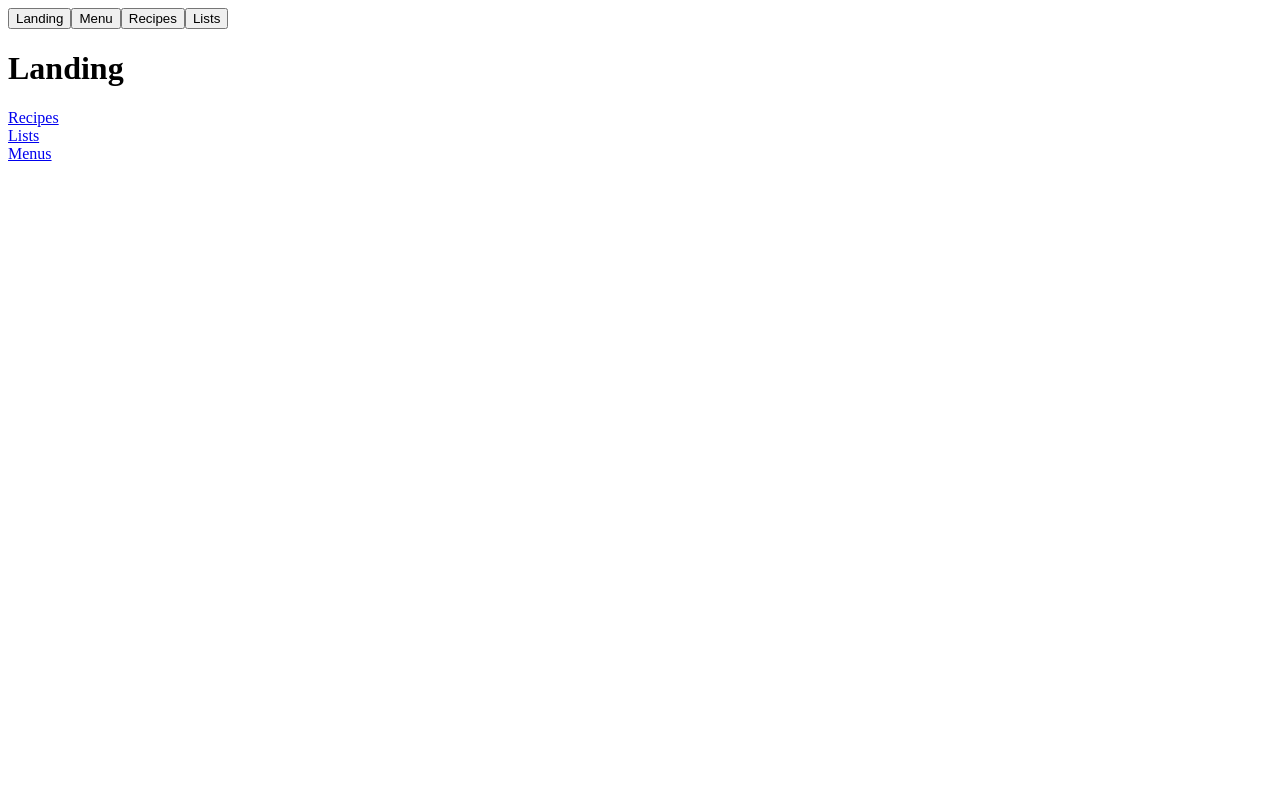
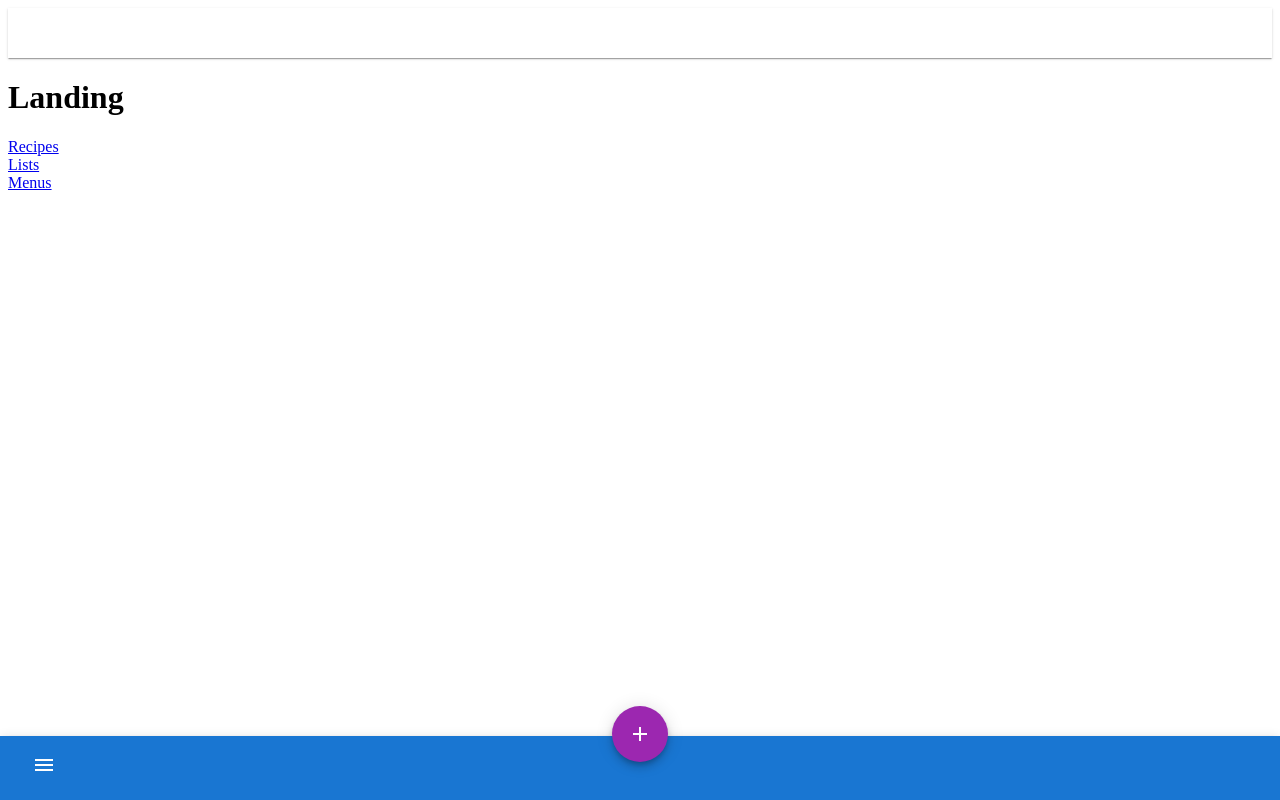
Before and after one commit to smith15973/Grocery-List-Maker, a React (Vite) app in the folder Frontend/: page /lists/1 in a window 1280 px wide. Built offline with nearby package versions, Linux system fonts and the light colour scheme.

Commit message:
new navbar

```diff
--- /dev/null
+++ b/Frontend/src/components/NavDrawer.jsx
@@ -0,0 +1,54 @@
+import * as React from 'react';
+import Box from '@mui/material/Box';
+import Drawer from '@mui/material/Drawer';
+import Button from '@mui/material/Button';
+import List from '@mui/material/List';
+import Divider from '@mui/material/Divider';
+import ListItem from '@mui/material/ListItem';
+import ListItemButton from '@mui/material/ListItemButton';
+import ListItemIcon from '@mui/material/ListItemIcon';
+import ListItemText from '@mui/material/ListItemText';
+import InboxIcon from '@mui/icons-material/MoveToInbox';
+import MailIcon from '@mui/icons-material/Mail';
+import MenuIcon from '@mui/icons-material/Menu';
+import { pageData } from './pageData';
+import { useNavigate } from 'react-router-dom';
+import ReceiptLongIcon from '@mui/icons-material/ReceiptLong';
+import MenuBookIcon from '@mui/icons-material/MenuBook';
+import CalendarMonthIcon from '@mui/icons-material/CalendarMonth';
+import HomeIcon from '@mui/icons-material/Home';
+
+export default function NavDrawer() {
+    const [open, setOpen] = React.useState(false);
+
+    const toggleDrawer = (newOpen) => () => {
+        setOpen(newOpen);
+    };
+    const navigate = useNavigate();
+
+    const DrawerList = (
+        <Box sx={{ width: 250 }} role="presentation" onClick={toggleDrawer(false)}>
+            <List>
+                {pageData.map((data, index) => (
+                    <ListItem key={data.name} disablePadding>
+                        <ListItemButton onClick={() => { navigate(data.path) }}>
+                            <ListItemIcon>
+                                {data.name === 'Lists' ? <ReceiptLongIcon /> : data.name === 'Recipes' ? <MenuBookIcon /> : data.name === 'Menu' ? <CalendarMonthIcon /> : data.name === 'Landing' ? <HomeIcon /> : ''}
+                            </ListItemIcon>
+                            <ListItemText primary={data.name} />
+                        </ListItemButton>
+                    </ListItem>
+                ))}
+            </List>
+        </Box>
+    );
+
+    return (
+        <div>
+            <MenuIcon onClick={toggleDrawer(true)}></MenuIcon>
+            <Drawer open={open} onClose={toggleDrawer(false)}>
+                {DrawerList}
+            </Drawer>
+        </div>
+    );
+}
--- a/Frontend/src/components/Navbar.jsx
+++ b/Frontend/src/components/Navbar.jsx
@@ -1,19 +1,39 @@
-import { Link } from "react-router-dom"
-import { pageData } from "./pageData"
+import * as React from 'react';
+import { styled } from '@mui/material/styles';
+import AppBar from '@mui/material/AppBar';
+import Box from '@mui/material/Box';
+import Toolbar from '@mui/material/Toolbar';
+import IconButton from '@mui/material/IconButton';
+import Paper from '@mui/material/Paper';
+import Fab from '@mui/material/Fab';
+import AddIcon from '@mui/icons-material/Add';
+import NavDrawer from './NavDrawer';
+
+const StyledFab = styled(Fab)({
+  position: 'absolute',
+  zIndex: 1,
+  top: -30,
+  left: 0,
+  right: 0,
+  margin: '0 auto',
+});
 
 export function Navbar() {
-
-    return (
-        <div className="navbar">
-            {pageData.map(page => {
-                return (
-                    <Link key={page.name + page.path} to={page.path} className="navItem">
-                        <button>
-                            {page.name}
-                        </button>
-                    </Link>
-                )
-            })}
-        </div>
-    )
+  return (
+    <React.Fragment>
+      <Paper square sx={{ pb: '50px' }}>
+      </Paper>
+      <AppBar position="fixed" color="primary" sx={{ top: 'auto', bottom: 0 }}>
+        <Toolbar>
+          <IconButton color="inherit" aria-label="open drawer">
+            <NavDrawer />
+          </IconButton>
+          <StyledFab color="secondary" aria-label="add">
+            <AddIcon />
+          </StyledFab>
+          <Box sx={{ flexGrow: 1 }} />
+        </Toolbar>
+      </AppBar>
+    </React.Fragment>
+  );
 }
--- a/Frontend/src/pages/Landing.jsx
+++ b/Frontend/src/pages/Landing.jsx
@@ -1,3 +1,5 @@
+import NavDrawer from "../components/NavDrawer";
+
 export function Landing() {
 
     return (
@@ -8,6 +10,7 @@ export function Landing() {
         <a href="#/lists">Lists</a>
         <br />
         <a href="#/menus">Menus</a>
+        <br />
         </>
     )
 }
```
